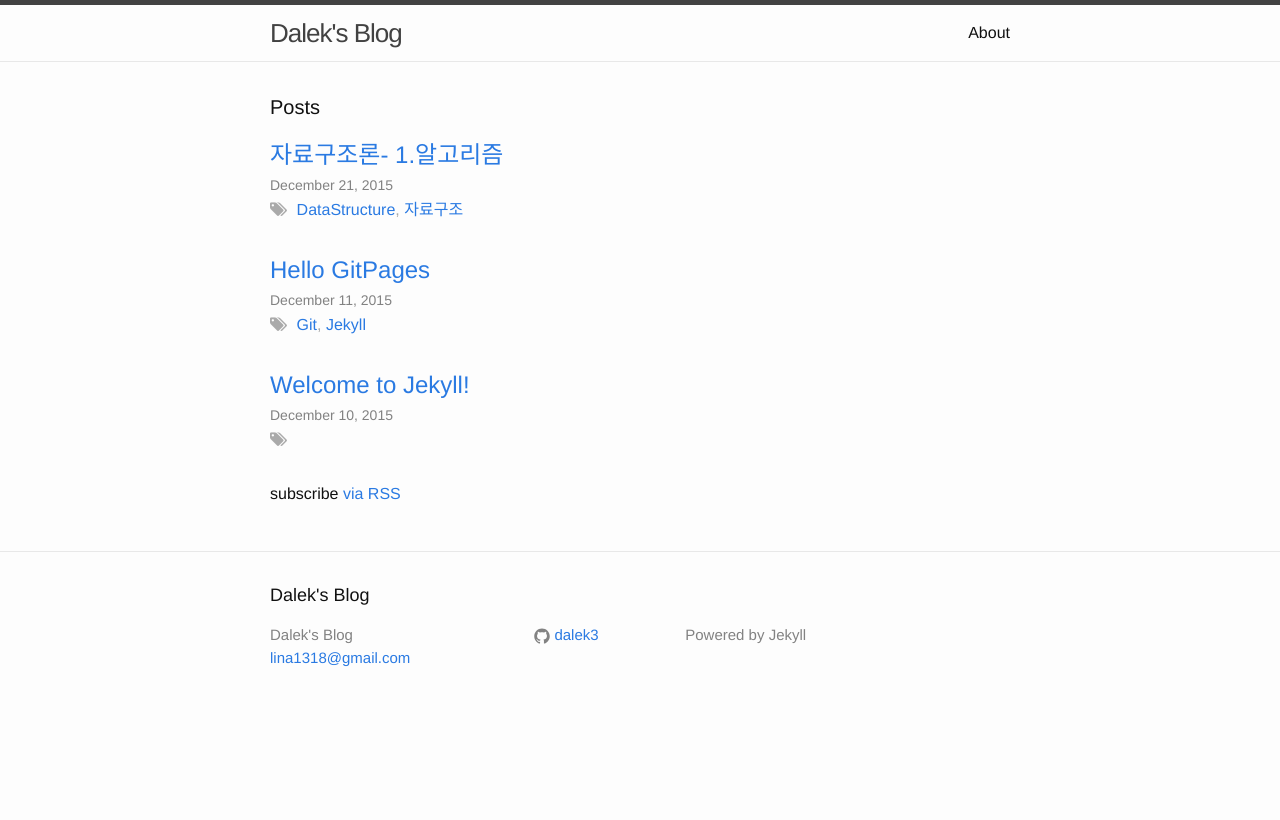
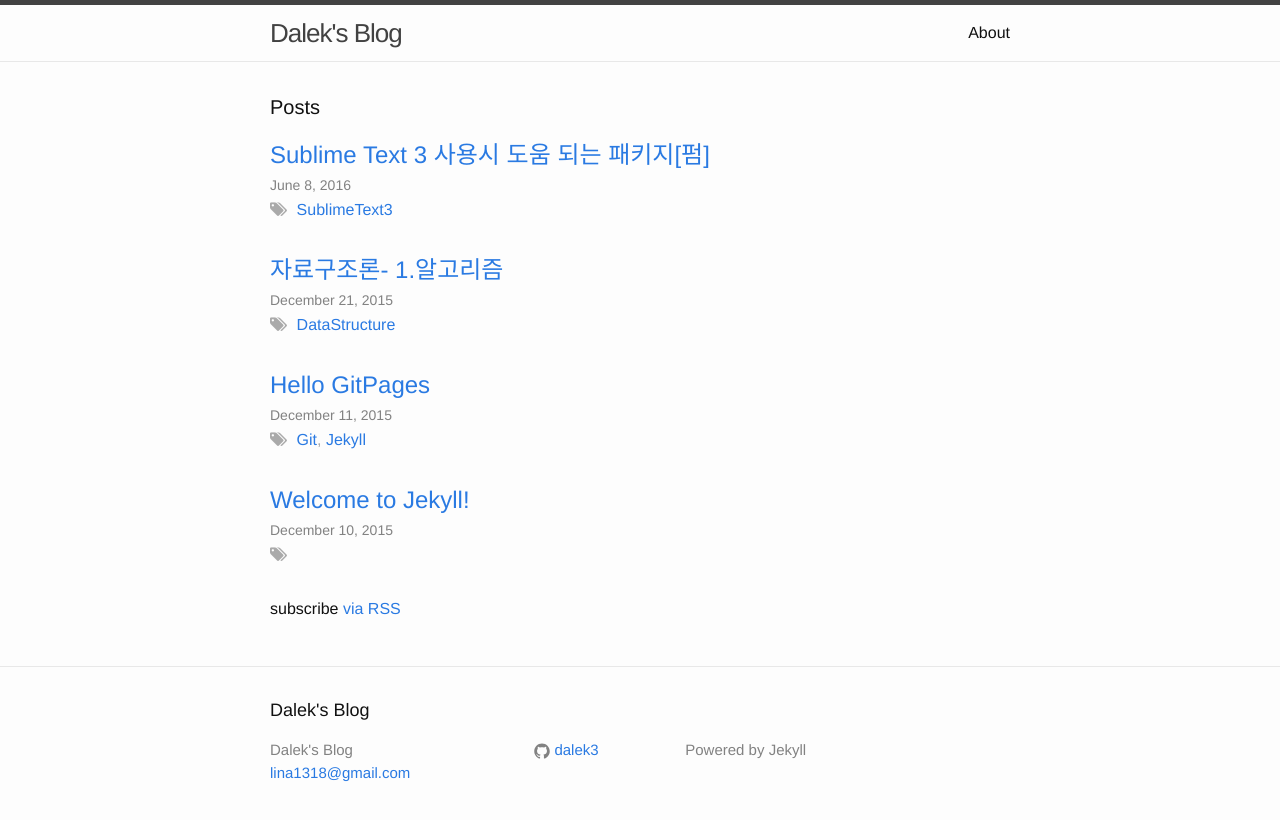
Before and after one commit to dalek3/dalek3.github.io, a Jekyll site: the page built from index.html, in a window 1280 px wide. Shown: the top 820 px of the page. Built offline with Jekyll 4.4.1, drawn with Linux system fonts in a browser that asks for light colours; nearby versions of some CDN libraries; some of the changed lines change nothing that is shown.

Commit message:
post 20160608

```diff
--- a/_posts/2015-12-21-hello-algo.markdown
+++ b/_posts/2015-12-21-hello-algo.markdown
@@ -2,7 +2,7 @@
 layout: post
 title:  "자료구조론- 1.알고리즘"
 categories: Study
-tags : DataStructure 자료구조
+tags : DataStructure
 ---
 <!-- front matter
 	지킬에서는 front matter 블록으로 시작되는 화일만 처리한다.
--- /dev/null
+++ b/_posts/2016-06-08-sublimeTip.markdown
@@ -0,0 +1,43 @@
+---
+layout: post
+title:  "Sublime Text 3 사용시 도움 되는 패키지[펌]"
+categories: Tip
+tags : SublimeText3
+---
+<!-- front matter
+	지킬에서는 front matter 블록으로 시작되는 화일만 처리한다.
+	반드시 "title", "layout"필드는 반드시 들어가야한다.
+-->
+1. Bracket Highlighter
+
+- link : https://github.com/facelessuser/BracketHighlighter
+
+
+{},[],<>,"",'',() 와 같이 열리고 닫히는 기호가 쌍으로 존재해야 하는 코드를 하이라이트
+
+처리해주는 확장 기능이다.
+
+
+2. DocBlockr
+
+- link : https://github.com/spadgos/sublime-jsdocs
+
+
+Java로 프로젝트를 하면, 정해진 규칙에 의해서 철저히 주석을 다는
+
+반면에, javascript에서는 소홀하게 생각하는 경우가 많다.
+
+
+javascript로 점점 복잡하게 프로그램을 작성하는 경우가 많아지고 있는 상황에서,
+
+이 plugin을 이용하면 효율적인 주석을 달 수 있다.
+
+
+/** 입력하고 Enter를 치면 아래처럼 자동 주석이 달린다.
+
+
+
+3. Emmet
+
+
+계속 추가할 계획입니다. ////////
```
